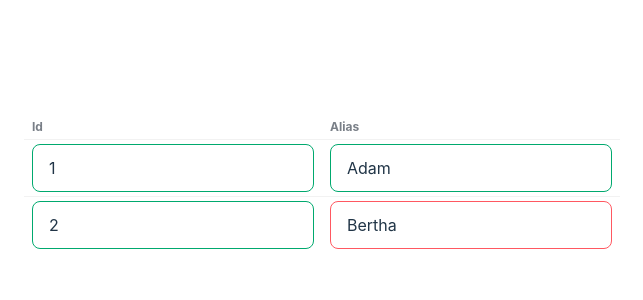
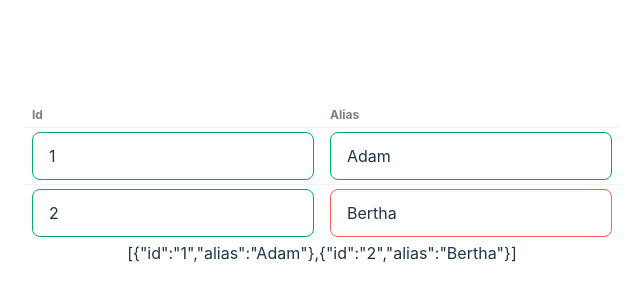
Before and after one commit to Oshulten/ChatRoom, a React (Vite) app in the folder ChatRoomFrontend/: page / in a window 1280 px wide. Shown: the part 216-516 px from the top of the page, without its empty margins (318-961 px from the left). Built offline with nearby package versions, Linux system fonts and the light colour scheme.

Commit message:
feat: add users state preview in UserDataRow

```diff
--- a/ChatRoomFrontend/src/components/DataTable.tsx
+++ b/ChatRoomFrontend/src/components/DataTable.tsx
@@ -84,6 +84,7 @@ export function UserDataRow() {
     }
 
     return (
+        <>
             <div className="overflow-x-auto">
                 <table className="table table-xs">
                     <thead>
@@ -112,5 +113,7 @@ export function UserDataRow() {
                     </tbody>
                 </table>
             </div>
+            <p>{JSON.stringify(users)}</p>
+        </>
     )
 }
```
Lines whose indentation alone changed are shown as unchanged.
